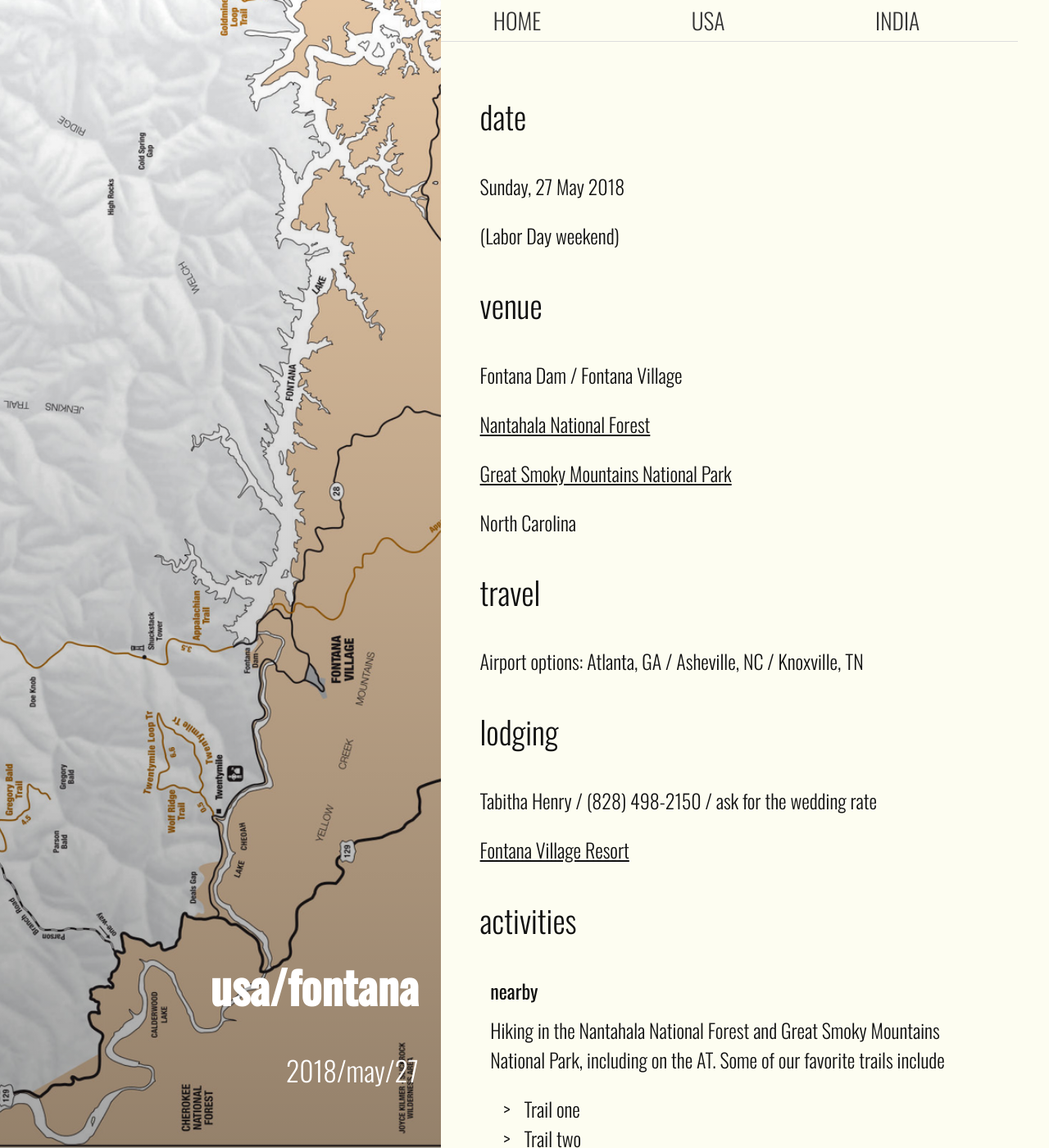
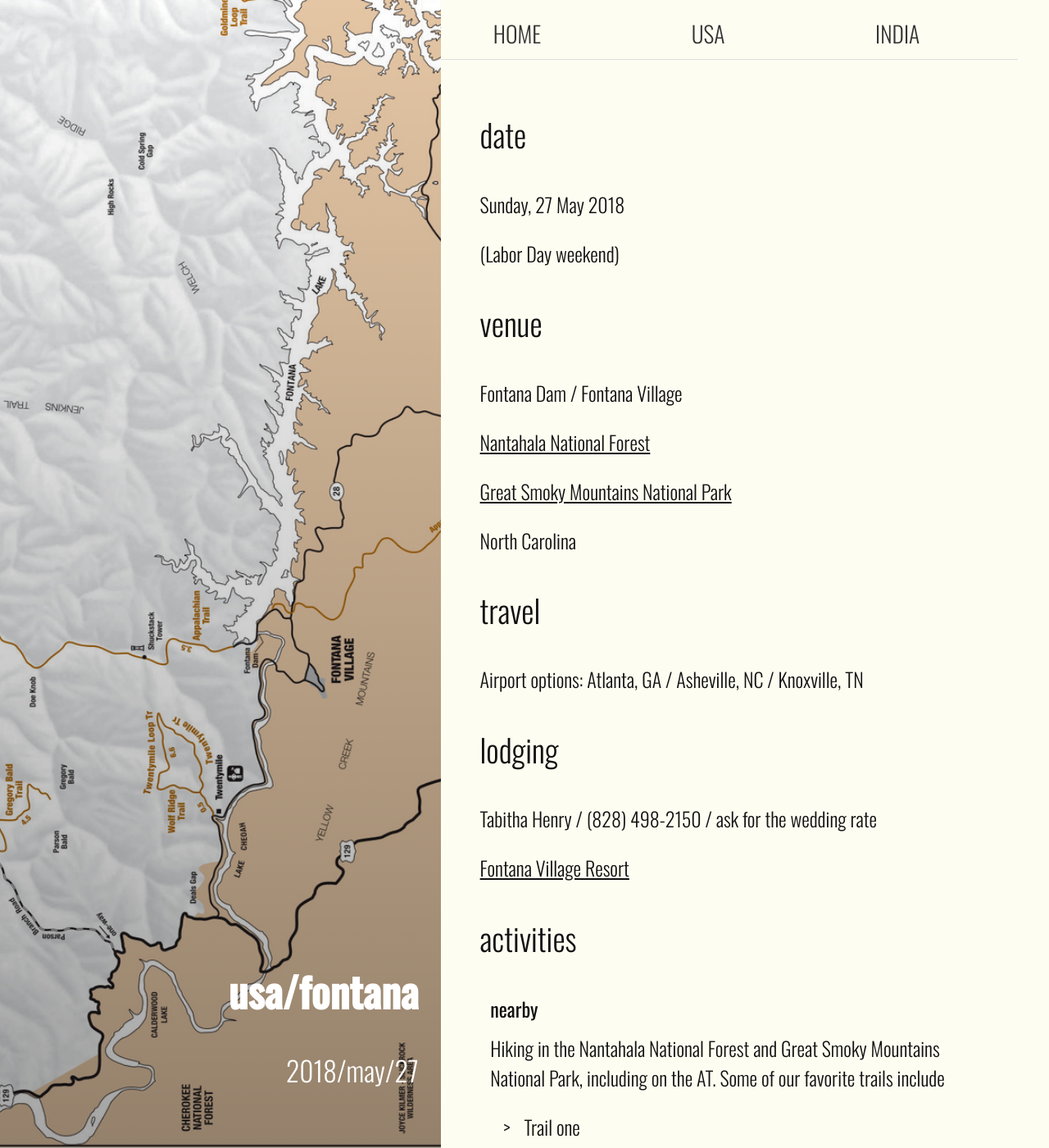
Before and after one commit to french-cherian/french-cherian.github.io, a Jekyll site: the page built from 2-usa.md, in a window 1280 px wide and 1400 px high. Shown: the whole window at 82% size. Built offline with Jekyll 4.4.1, drawn with Linux system fonts in a browser that asks for light colours.

Commit message:
some more mobile fixes?

```diff
--- a/assets/_sass/_layout.scss
+++ b/assets/_sass/_layout.scss
@@ -89,7 +89,7 @@
 * Header Navigation
 * ========================================================================== */
 .nav-main {
-  height: 50px;
+    height: $navbarheight;
     text-transform: uppercase;
     font-weight: bold;
     display: -webkit-flex;
@@ -109,7 +109,7 @@
 	-webkit-order: 1;
 	-ms-flex-order: 1;
 	order: 1;
-    line-height: 50px;
+	line-height: $navbarheight;
 	margin: auto;
 	color: $navbarcolor;
 	text-decoration: none;
--- a/assets/_sass/_media-queries.scss
+++ b/assets/_sass/_media-queries.scss
@@ -11,11 +11,13 @@
     .collage {
 	width: 100vw;
     }
-
     .nav-main {
 	text-align: center;
     }
 
+    .heading {
+	font-size: 2.1em;
+    }
     .nav-main .blog-logo {
 	-webkit-order: 0;
 	-ms-flex-order: 0;
@@ -55,7 +57,7 @@
     h4 { font-size: 1.3em; }
     h5 { font-size: 1em; }
     h6 { font-size: .8em; }
-
+    .heading { font-size: 1.8em; }
 }
 
 @media screen and (min-width: $sm-break-point) {
@@ -66,7 +68,7 @@
     h4 { font-size: 1.3em; }
     h5 { font-size: 1em; }
     h6 { font-size: .8em; }
-
+    .heading { font-size: 1.8em; }
 }
 
 @media screen and (min-width: $md-break-point) {
@@ -78,7 +80,7 @@
     h4 { font-size: 1.3em; }
     h5 { font-size: 1em; }
     h6 { font-size: .8em; }
-
+    .heading { font-size: 2.1em; }
     main { padding-top: 0; }
 
     #menu-checkbox:checked + .nav-main {
@@ -160,7 +162,7 @@
 
 @media screen and (max-width: $break-point) {
     .nav-main a {
-	font-size: 14px;
+	font-size: inherit;
     }
 }
 
--- a/assets/_sass/_variables.scss
+++ b/assets/_sass/_variables.scss
@@ -7,6 +7,7 @@
 $content-wrapper-width: 55%;
 $article-max-width: 55%;
 $post-margin-left: 42%;
+$navbarheight: 3em;
 
 // $textcolor: #fff; // #222
 // $navbarcolor: #ccc; // #333
```
Also changed, not shown: index.md (+1 -1 lines). Lines whose indentation alone changed are shown as unchanged.
